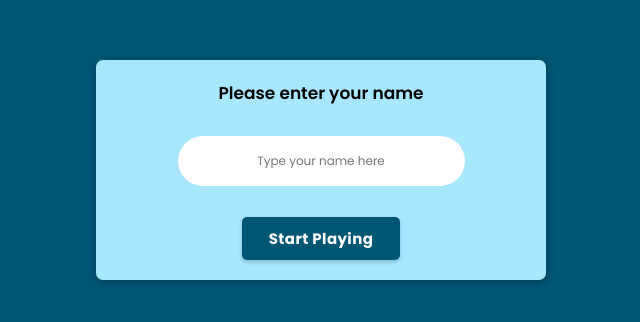
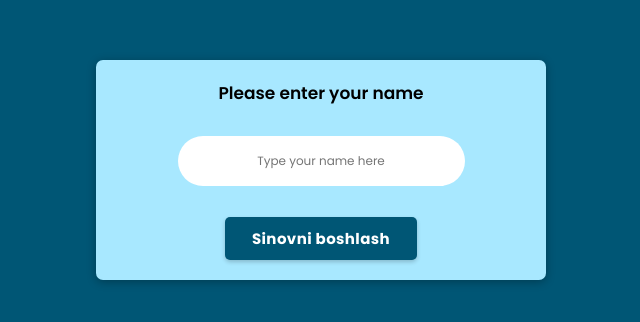
Before and after one commit to DostonUmarov/arifmetik, a React (Vite) app: page / in a window 1280 px wide. Shown: the part 230-552 px from the top of the page, without its empty margins (319-959 px from the left). Built offline with nearby package versions, Linux system fonts and the light colour scheme.

Commit message:
Update Home.jsx

```diff
--- a/src/Pages/Home.jsx
+++ b/src/Pages/Home.jsx
@@ -57,9 +57,9 @@ function Home() {
 
      <p
      ref={validatorRef}
-     className="validator hidden">Please enter your name to proceed 😁</p>
+     className="validator hidden">Ism Familyangizni kiriting</p>
 
-     <button type="submit">Start Playing</button>
+     <button type="submit">Sinovni boshlash</button>
     </form>
 
      </div>
```
